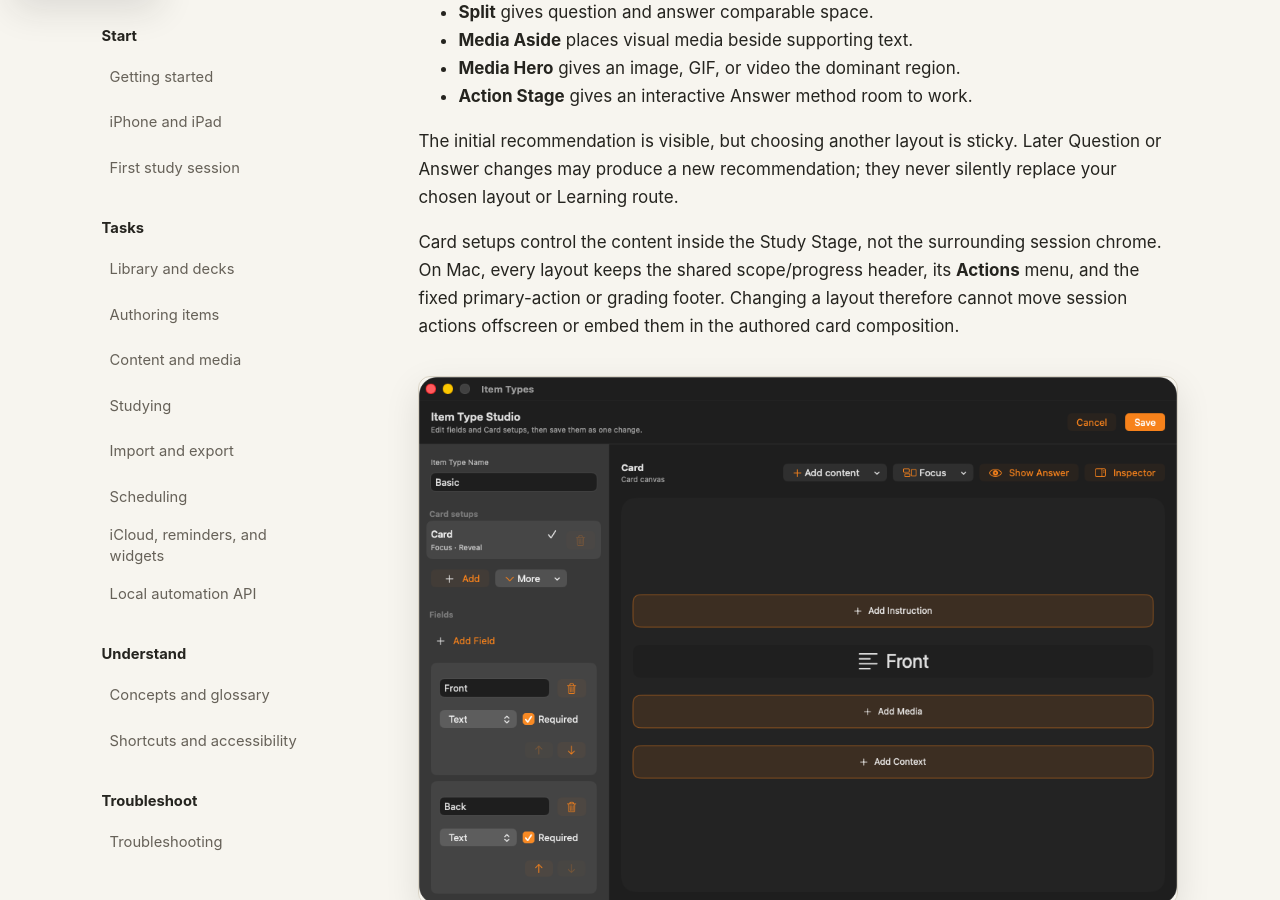
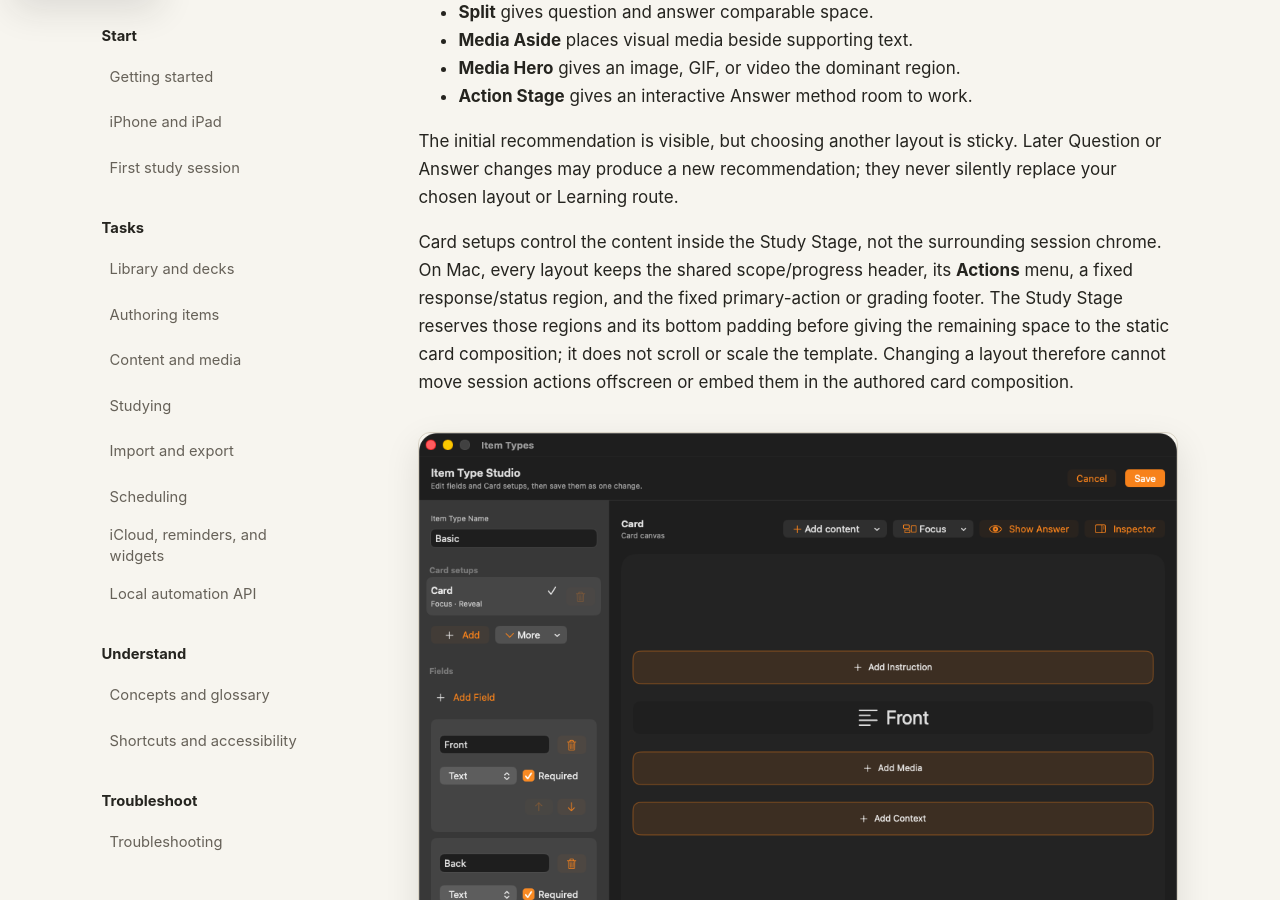
Before and after one commit to neoanki2/neoanki2, a Jekyll site: the page built from docs/user/item-types-and-templates.md, in a window 1280 px wide and 900 px high, scrolled down 2922 px. Built offline with Jekyll 4.4.1, drawn with Linux system fonts in a browser that asks for light colours.

Commit message:
Document fixed Study Stage regions

```diff
--- a/docs/user/item-types-and-templates.md
+++ b/docs/user/item-types-and-templates.md
@@ -105,9 +105,12 @@ silently replace your chosen layout or Learning route.
 
 Card setups control the content inside the Study Stage, not the surrounding
 session chrome. On Mac, every layout keeps the shared scope/progress header,
-its **Actions** menu, and the fixed primary-action or grading footer. Changing
-a layout therefore cannot move session actions offscreen or embed them in the
-authored card composition.
+its **Actions** menu, a fixed response/status region, and the fixed
+primary-action or grading footer. The Study Stage reserves those regions and
+its bottom padding before giving the remaining space to the static card
+composition; it does not scroll or scale the template. Changing a layout
+therefore cannot move session actions offscreen or embed them in the authored
+card composition.
 
 [![A fillable Card setup wireframe]({{ site.baseurl }}/assets/screenshots/template-editor.png)]({{ site.baseurl }}/assets/screenshots/template-editor.png)
 
```
